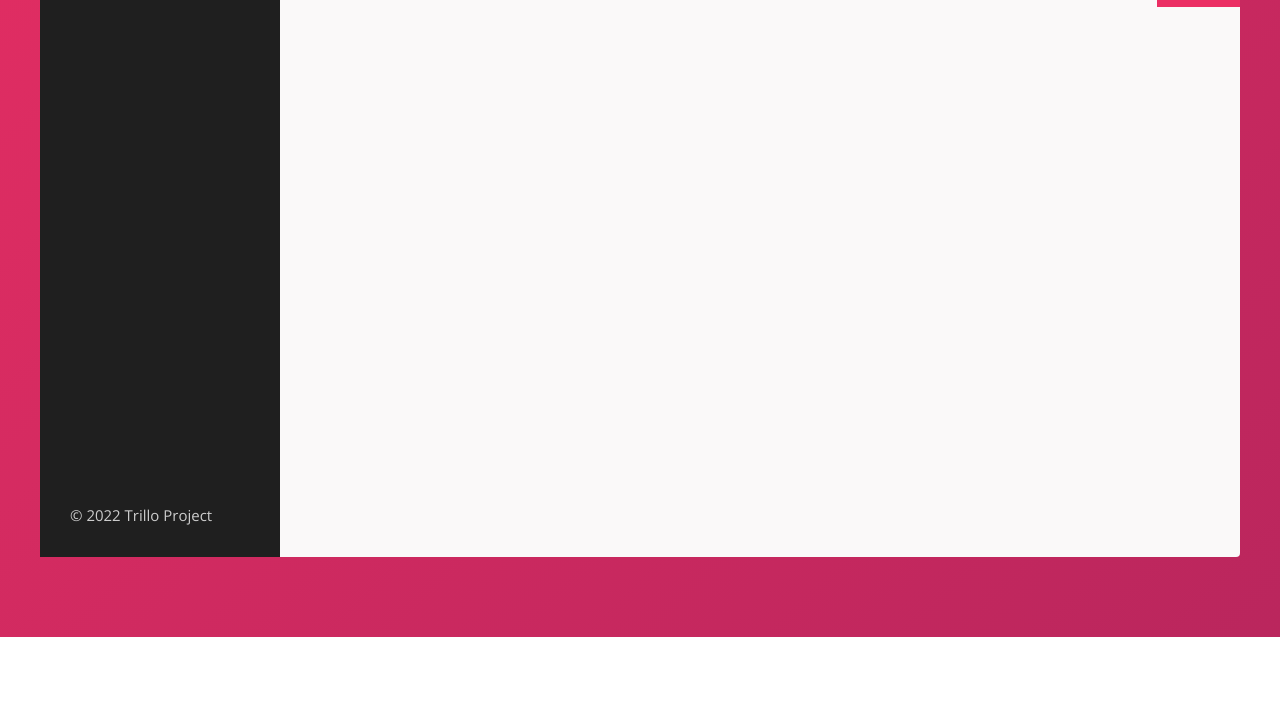
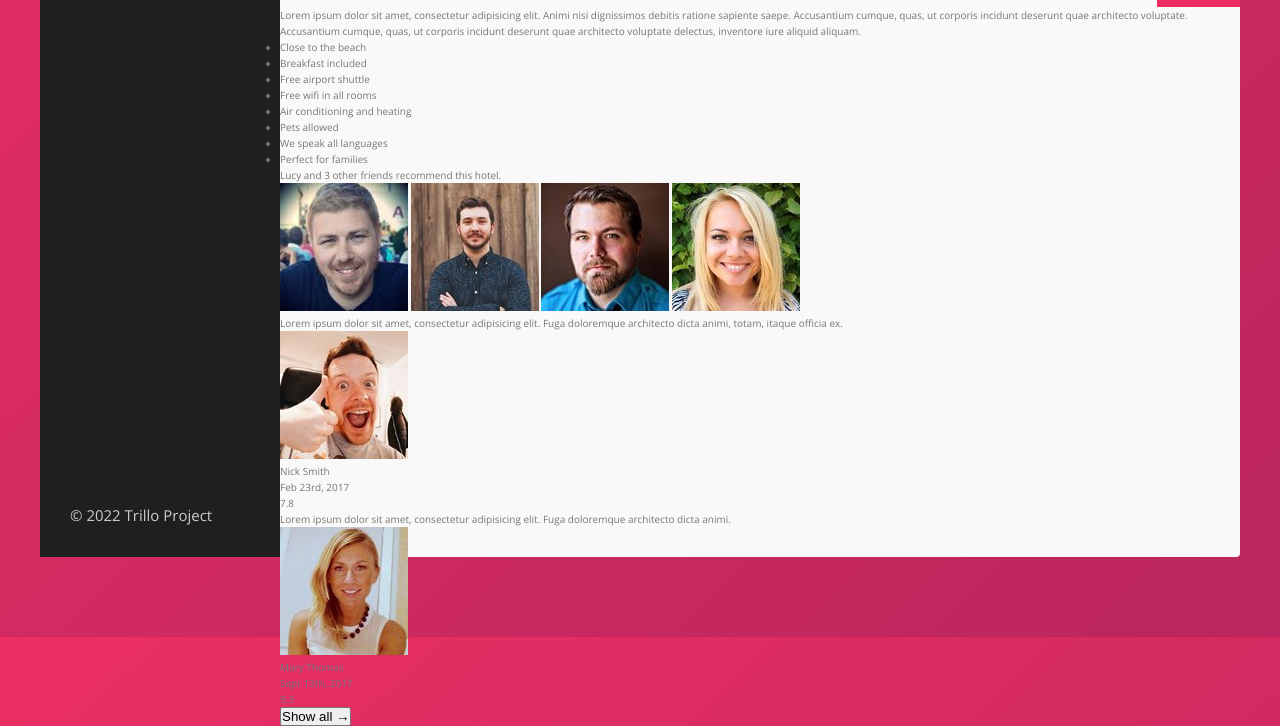
Before and after one commit to AssouaAlbert/Trillo-Sass, a website: page index.html in a window 1280 px wide. Shown: the part 593-1319 px from the top of the page. Before the commit the page ends 1230 px from the top, so only its background shows below. Drawn offline with nearby package versions, Linux system fonts and the light colour scheme; files that its build step writes are made by us from their sources.

Commit message:
On branch master Changes to be committed: 	modified:   .gitignore; ignore main/ folder 	modified:   index.html; change button to label 	modified:   package.json; Update node-sass

```diff
--- a/index.html
+++ b/index.html
@@ -24,11 +24,11 @@
               class="search__input"
               placeholder="What are you looking for?"
             />
-            <button class="search__button">
+            <label title="Search" for="search-input" class="search__button">
               <svg class="search__icon">
                 <use xlink:href="img/sprite.svg#icon-magnifying-glass"></use>
               </svg>
-            </button>
+            </label>
           </form>
         </div>
         <nav class="user-nav">
@@ -147,6 +147,80 @@
               <div class="overview__rating-count">4,000 votes</div>
             </div>
           </div>
+          <div class="detail">
+            <div class="description">
+                <p class="paragraph">
+                    Lorem ipsum dolor sit amet, consectetur adipisicing elit. Animi nisi dignissimos debitis ratione sapiente saepe. Accusantium cumque, quas, ut corporis incidunt deserunt quae architecto voluptate.
+                </p>
+                <p class="paragraph">
+                    Accusantium cumque, quas, ut corporis incidunt deserunt quae architecto voluptate delectus, inventore iure aliquid aliquam.
+                </p>
+                <ul class="list">
+                    <li class="list__item">Close to the beach</li>
+                    <li class="list__item">Breakfast included</li>
+                    <li class="list__item">Free airport shuttle</li>
+                    <li class="list__item">Free wifi in all rooms</li>
+                    <li class="list__item">Air conditioning and heating</li>
+                    <li class="list__item">Pets allowed</li>
+                    <li class="list__item">We speak all languages</li>
+                    <li class="list__item">Perfect for families</li>
+                </ul>
+                <div class="recommend">
+                    <p class="recommend__count">
+                        Lucy and 3 other friends recommend this hotel.
+                    </p>
+                    <div class="recommend__friends">
+                        <img src="img/user-3.jpg" alt="Friend 1" class="recommend__photo">
+                        <img src="img/user-4.jpg" alt="Friend 2" class="recommend__photo">
+                        <img src="img/user-5.jpg" alt="Friend 3" class="recommend__photo">
+                        <img src="img/user-6.jpg" alt="Friend 4" class="recommend__photo">
+                    </div>
+                </div>
+            </div>
+
+            <div class="user-reviews">
+                <figure class="review">
+                    <blockquote class="review__text">
+                        Lorem ipsum dolor sit amet, consectetur adipisicing elit. Fuga doloremque architecto dicta animi, totam, itaque officia ex.
+                    </blockquote>
+                    <figcaption class="review__user">
+                        <img src="img/user-1.jpg" alt="User 1" class="review__photo">
+                        <div class="review__user-box">
+                            <p class="review__user-name">Nick Smith</p>
+                            <p class="review__user-date">Feb 23rd, 2017</p>
+                        </div>
+                        <div class="review__rating">7.8</div>
+                    </figcaption>
+                </figure>
+
+                <figure class="review">
+                    <blockquote class="review__text">
+                        Lorem ipsum dolor sit amet, consectetur adipisicing elit. Fuga doloremque architecto dicta animi.
+                    </blockquote>
+                    <figcaption class="review__user">
+                        <img src="img/user-2.jpg" alt="User 1" class="review__photo">
+                        <div class="review__user-box">
+                            <p class="review__user-name">Mary Thomas</p>
+                            <p class="review__user-date">Sept 13th, 2017</p>
+                        </div>
+                        <div class="review__rating">9.3</div>
+                    </figcaption>
+                </figure>
+
+                <button class="btn-inline">Show all <span>&rarr;</span></button>
+            </div>
+<!--
+            <div class="cta">
+                <h2 class="cta__book-now">
+                    Good news! We have 4 free rooms for your selected dates!
+                </h2>
+                <button class="btn">
+                    <span class="btn__visible">Book now</span>
+                    <span class="btn__invisible">Only 4 rooms left</span>
+                </button>
+            </div> -->
+
+        </div>
         </main>
       </div>
     </div>
--- a/package.json
+++ b/package.json
@@ -7,8 +7,6 @@
     "watch:sass": "node-sass sass/main.scss css/style.css -w",
     "devserver": "live-server",
     "start": "npm-run-all --parallel devserver watch:sass",
-
-
     "compile:sass": "node-sass sass/main.scss css/style.comp.css",
     "prefix:css": "postcss --use autoprefixer -b 'last 10 versions' css/style.comp.css -o css/style.prefix.css",
     "compress:css": "node-sass css/style.prefix.css css/style.css --output-style compressed",
@@ -19,7 +17,7 @@
   "devDependencies": {
     "autoprefixer": "^7.1.4",
     "concat": "^1.0.3",
-    "node-sass": "^7.0.1",
+    "node-sass": "^9.0.0",
     "npm-run-all": "^4.1.1",
     "postcss-cli": "^4.1.1"
   }
```
Also changed, not shown: 2 other files.
